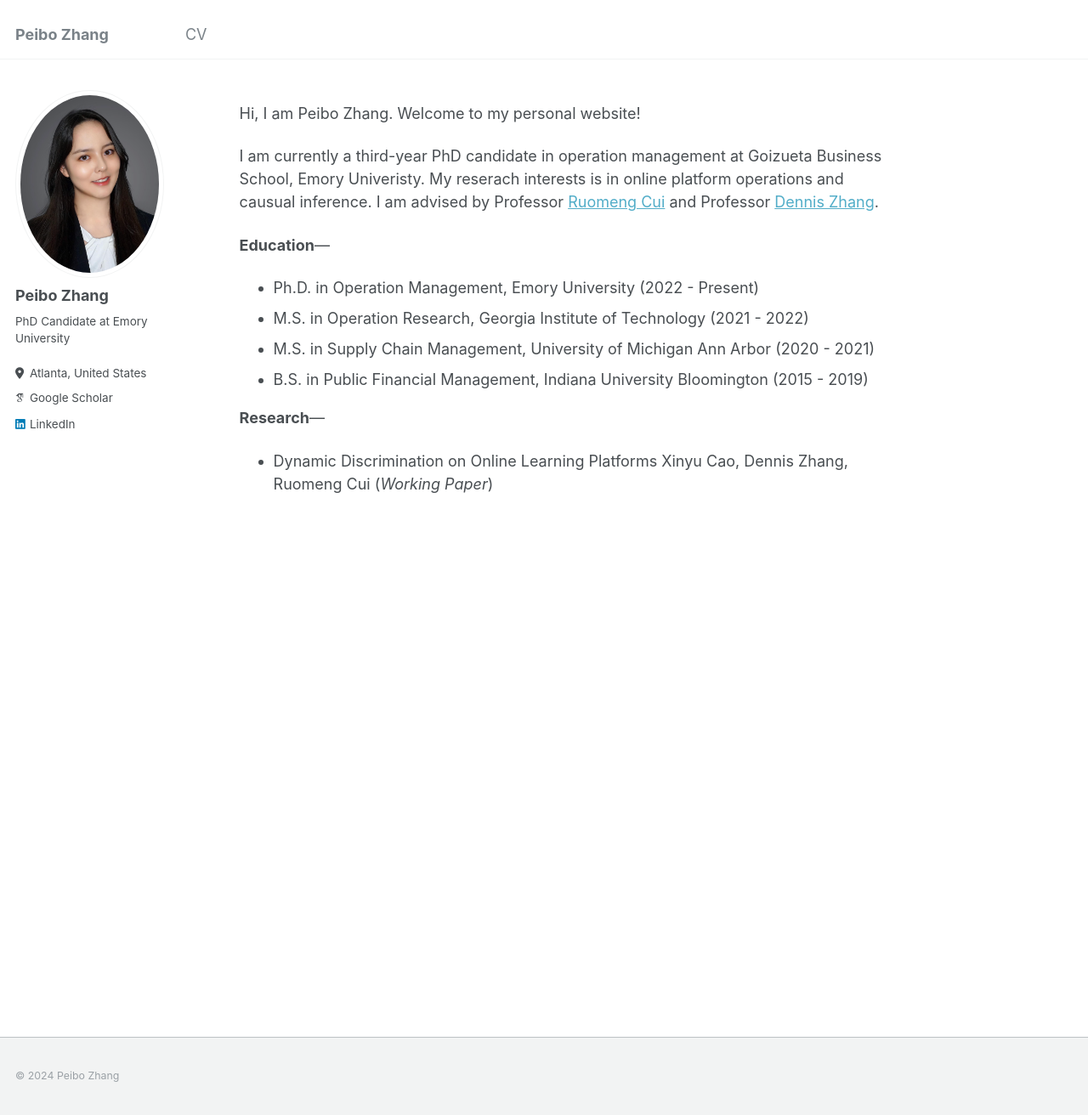
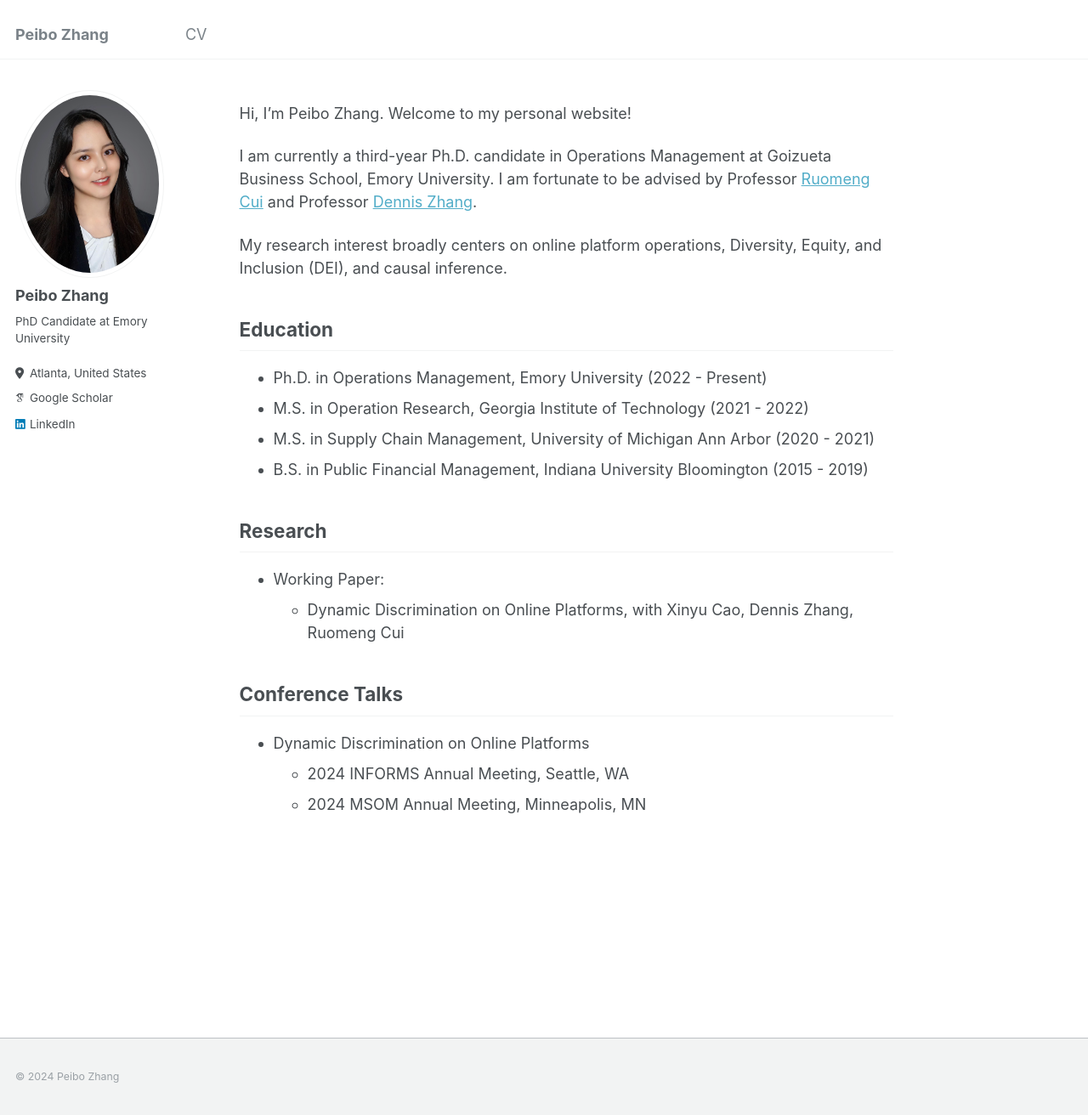
Before and after one commit to PeiboZhang/peibozhang.github.io, a Jekyll site: the page built from _pages/about.md, in a window 1280 px wide and 1312 px high. Shown: the whole window at 85% size. Built offline with Jekyll 4.4.1, drawn with Linux system fonts in a browser that asks for light colours; some web fonts are replaced.

Commit message:
Update about.md

```diff
--- a/_pages/about.md
+++ b/_pages/about.md
@@ -18,15 +18,33 @@ redirect_from:
 </script>
 
 
-Hi, I am Peibo Zhang. Welcome to my personal website!
+Hi, I'm Peibo Zhang. Welcome to my personal website!
 
-I am currently a third-year PhD candidate in operation management at Goizueta Business School, Emory Univeristy. My reserach interests is in online platform operations and causual inference. I am advised by Professor [Ruomeng Cui](http://ruomengcui.com/) and Professor [Dennis Zhang](http://www.denniszhang.org/).
+I am currently a third-year Ph.D. candidate in Operations Management at Goizueta Business School, Emory University. I am fortunate to be advised by Professor [Ruomeng Cui](http://ruomengcui.com/) and Professor [Dennis Zhang](http://www.denniszhang.org/).
 
-**Education**---
-- Ph.D. in Operation Management, Emory University (2022 - Present)
+My research interest broadly centers on online platform operations, Diversity, Equity, and Inclusion (DEI), and causal inference.
+
+## Education
+- Ph.D. in Operations Management, Emory University (2022 - Present)
 - M.S. in Operation Research, Georgia Institute of Technology (2021 - 2022)
 - M.S. in Supply Chain Management, University of Michigan Ann Arbor (2020 - 2021)
 - B.S. in Public Financial Management, Indiana University Bloomington (2015 - 2019)
 
-**Research**---
-- Dynamic Discrimination on Online Learning Platforms  Xinyu Cao, Dennis Zhang, Ruomeng Cui (_Working Paper_)
+## Research
+<ul>
+  <li style="list-style-type: disc;">Working Paper:
+    <ul>
+      <li style="list-style-type: circle;">Dynamic Discrimination on Online Platforms, with Xinyu Cao, Dennis Zhang, Ruomeng Cui</li>
+    </ul>
+  </li>
+</ul>
+
+## Conference Talks
+<ul>
+  <li style="list-style-type: disc;">Dynamic Discrimination on Online Platforms
+    <ul>
+      <li style="list-style-type: circle;">2024 INFORMS Annual Meeting, Seattle, WA</li>
+      <li style="list-style-type: circle;">2024 MSOM Annual Meeting, Minneapolis, MN</li>
+    </ul>
+  </li>
+</ul>
```
